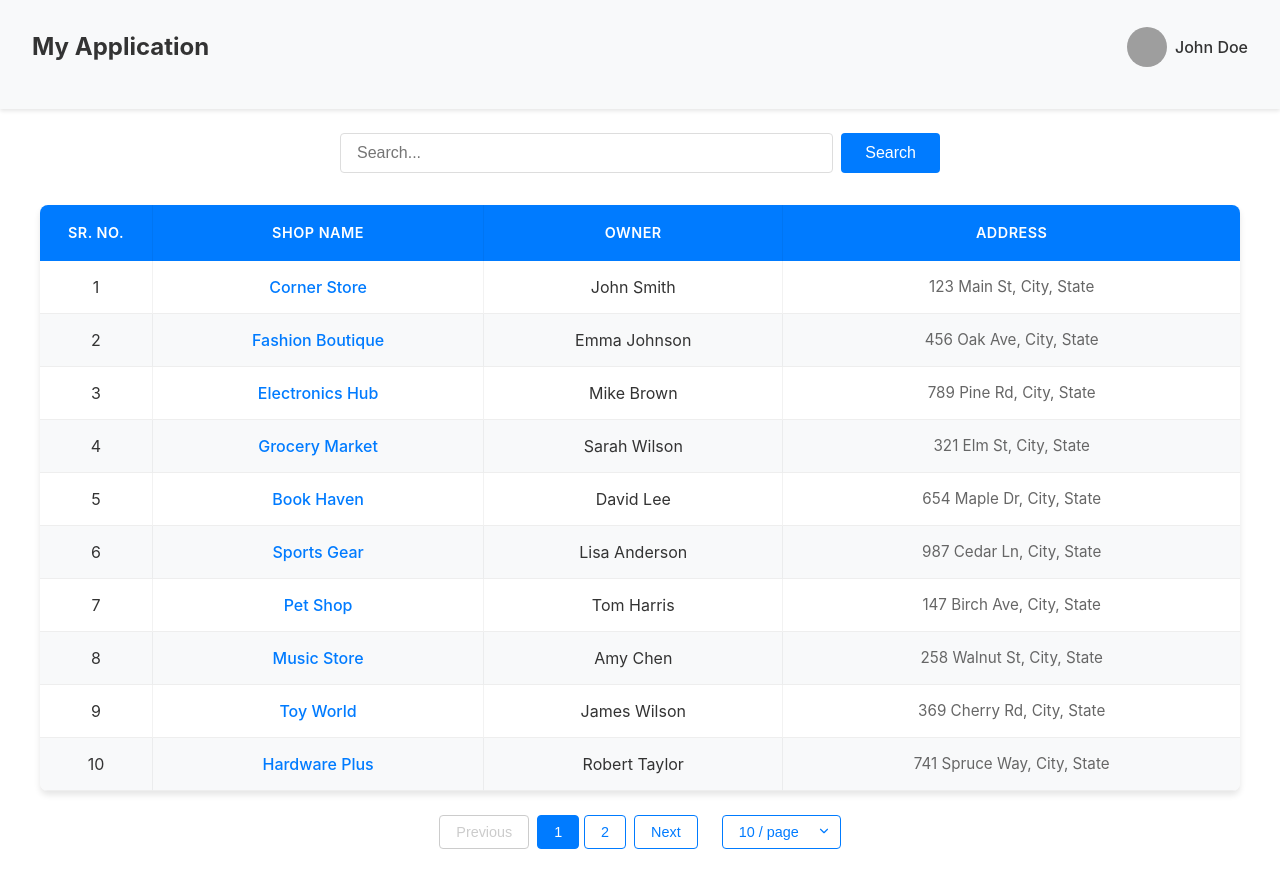
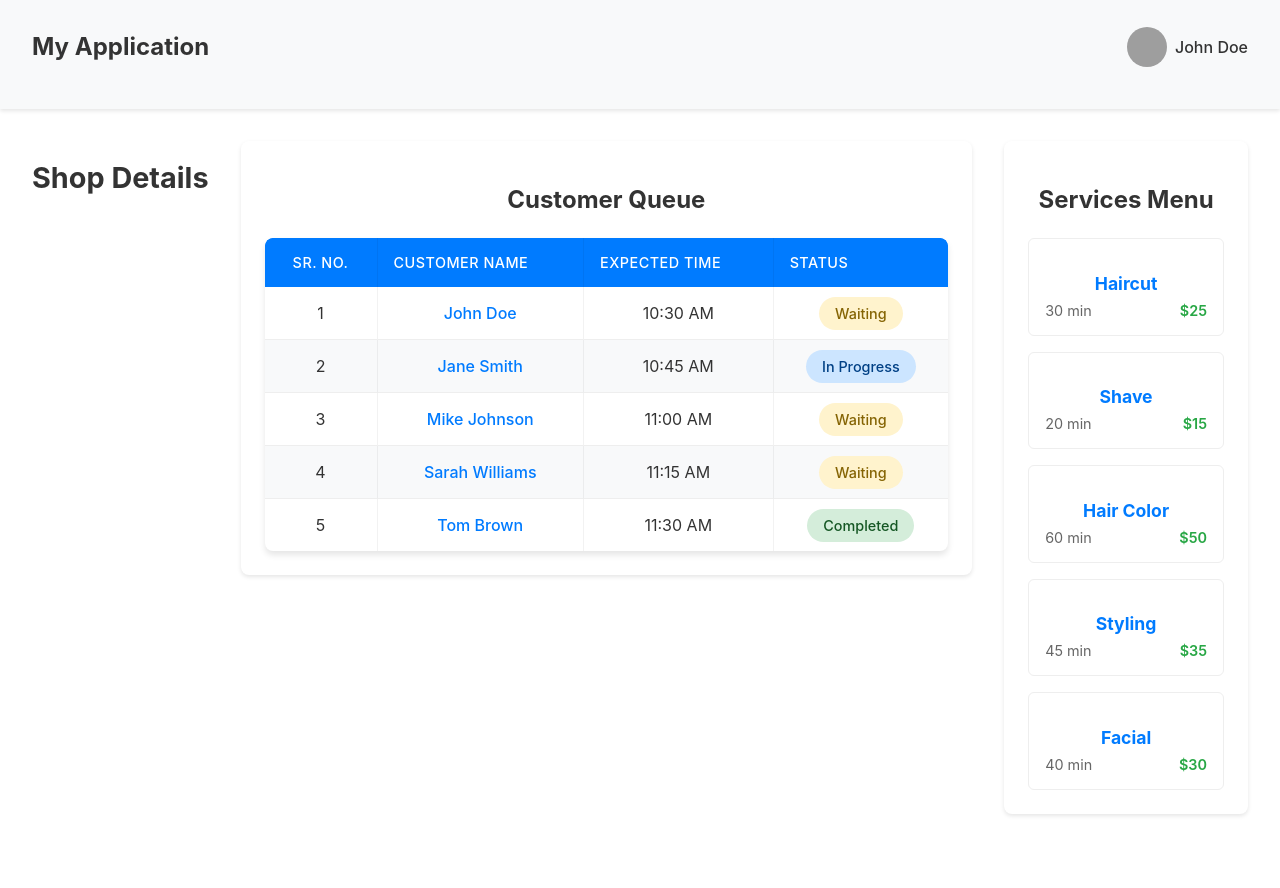
Before and after one commit to vansh017/Appointment-Manager-FE, a React (Create React App) app in the folder appointment-manager/: page /shop/1 in a window 1280 px wide. Shown: the top 888 px of the page. Built offline with nearby package versions, Linux system fonts and the light colour scheme; grey boxes are pictures that could not be loaded.

Commit message:
navigation added for shop details to queue

```diff
--- a/appointment-manager/package.json
+++ b/appointment-manager/package.json
@@ -8,6 +8,7 @@
     "@testing-library/user-event": "^13.5.0",
     "react": "^18.3.1",
     "react-dom": "^18.3.1",
+    "react-router-dom": "^6.28.0",
     "react-scripts": "5.0.1",
     "web-vitals": "^2.1.4"
   },
--- a/appointment-manager/src/App.js
+++ b/appointment-manager/src/App.js
@@ -1,11 +1,18 @@
+import { BrowserRouter as Router, Routes, Route } from "react-router-dom";
+import Home from "./pages/Home";
+import ShopDetails from "./pages/ShopDetails";
 import "./App.css";
-import Home from "./pages/Home";
 
 function App() {
   return (
-    <div className="App">
-      <Home />
-    </div>
+    <Router>
+      <div className="App">
+        <Routes>
+          <Route path="/" element={<Home />} />
+          <Route path="/shop/:shopId" element={<ShopDetails />} />
+        </Routes>
+      </div>
+    </Router>
   );
 }
 
--- /dev/null
+++ b/appointment-manager/src/components/CustomerQueue/CustomerQueue.css
@@ -0,0 +1,64 @@
+.customer-queue {
+  background-color: white;
+  border-radius: 8px;
+  box-shadow: 0 2px 4px rgba(0, 0, 0, 0.1);
+  padding: 1.5rem;
+}
+
+.customer-queue h2 {
+  color: #333;
+  margin-bottom: 1.5rem;
+}
+
+table {
+  width: 100%;
+  border-collapse: separate;
+  border-spacing: 0;
+}
+
+th {
+  background-color: #007bff;
+  color: white;
+  padding: 1rem;
+  text-align: left;
+  font-weight: 500;
+}
+
+th:first-child {
+  border-top-left-radius: 8px;
+}
+
+th:last-child {
+  border-top-right-radius: 8px;
+}
+
+td {
+  padding: 1rem;
+  border-bottom: 1px solid #eee;
+}
+
+tr:last-child td {
+  border-bottom: none;
+}
+
+.status-badge {
+  padding: 0.5rem 1rem;
+  border-radius: 20px;
+  font-size: 0.9rem;
+  font-weight: 500;
+}
+
+.status-waiting {
+  background-color: #fff3cd;
+  color: #856404;
+}
+
+.status-progress {
+  background-color: #cce5ff;
+  color: #004085;
+}
+
+.status-completed {
+  background-color: #d4edda;
+  color: #155724;
+}
--- /dev/null
+++ b/appointment-manager/src/components/CustomerQueue/CustomerQueue.js
@@ -0,0 +1,74 @@
+import React from "react";
+import "./CustomerQueue.css";
+
+const CustomerQueue = () => {
+  const queueData = [
+    { id: 1, name: "John Doe", expectedTime: "10:30 AM", status: "Waiting" },
+    {
+      id: 2,
+      name: "Jane Smith",
+      expectedTime: "10:45 AM",
+      status: "In Progress",
+    },
+    {
+      id: 3,
+      name: "Mike Johnson",
+      expectedTime: "11:00 AM",
+      status: "Waiting",
+    },
+    {
+      id: 4,
+      name: "Sarah Williams",
+      expectedTime: "11:15 AM",
+      status: "Waiting",
+    },
+    { id: 5, name: "Tom Brown", expectedTime: "11:30 AM", status: "Completed" },
+  ];
+
+  const getStatusClass = (status) => {
+    switch (status.toLowerCase()) {
+      case "waiting":
+        return "status-waiting";
+      case "in progress":
+        return "status-progress";
+      case "completed":
+        return "status-completed";
+      default:
+        return "";
+    }
+  };
+
+  return (
+    <div className="customer-queue">
+      <h2>Customer Queue</h2>
+      <table>
+        <thead>
+          <tr>
+            <th>Sr. No.</th>
+            <th>Customer Name</th>
+            <th>Expected Time</th>
+            <th>Status</th>
+          </tr>
+        </thead>
+        <tbody>
+          {queueData.map((customer, index) => (
+            <tr key={customer.id}>
+              <td>{index + 1}</td>
+              <td>{customer.name}</td>
+              <td>{customer.expectedTime}</td>
+              <td>
+                <span
+                  className={`status-badge ${getStatusClass(customer.status)}`}
+                >
+                  {customer.status}
+                </span>
+              </td>
+            </tr>
+          ))}
+        </tbody>
+      </table>
+    </div>
+  );
+};
+
+export default CustomerQueue;
--- a/appointment-manager/src/components/ShopList/ShopList.css
+++ b/appointment-manager/src/components/ShopList/ShopList.css
@@ -163,3 +163,14 @@ td:not(:last-child) {
     margin-left: 0;
   }
 }
+
+.shop-row {
+  cursor: pointer;
+  transition: all 0.2s ease;
+}
+
+.shop-row:hover {
+  background-color: #e6f2ff;
+  transform: translateX(6px);
+  box-shadow: -6px 0 8px -8px rgba(0, 0, 0, 0.2);
+}
--- a/appointment-manager/src/components/ShopList/ShopList.js
+++ b/appointment-manager/src/components/ShopList/ShopList.js
@@ -1,7 +1,9 @@
 import React, { useState } from "react";
+import { useNavigate } from "react-router-dom";
 import "./ShopList.css";
 
 const ShopList = () => {
+  const navigate = useNavigate();
   // Sample data with 15 shops
   const shops = [
     {
@@ -116,6 +118,10 @@ const ShopList = () => {
     setCurrentPage(1); // Reset to first page when changing items per page
   };
 
+  const handleShopClick = (shopId) => {
+    navigate(`/shop/${shopId}`);
+  };
+
   return (
     <div className="shop-list">
       <table>
@@ -129,7 +135,11 @@ const ShopList = () => {
         </thead>
         <tbody>
           {currentItems.map((shop, index) => (
-            <tr key={shop.id}>
+            <tr
+              key={shop.id}
+              onClick={() => handleShopClick(shop.id)}
+              className="shop-row"
+            >
               <td>{indexOfFirstItem + index + 1}</td>
               <td>{shop.name}</td>
               <td>{shop.owner}</td>
--- /dev/null
+++ b/appointment-manager/src/components/ShopMenu/ShopMenu.css
@@ -0,0 +1,51 @@
+.shop-menu {
+  background-color: white;
+  border-radius: 8px;
+  box-shadow: 0 2px 4px rgba(0, 0, 0, 0.1);
+  padding: 1.5rem;
+}
+
+.shop-menu h2 {
+  color: #333;
+  margin-bottom: 1.5rem;
+}
+
+.menu-items {
+  display: flex;
+  flex-direction: column;
+  gap: 1rem;
+}
+
+.menu-item {
+  padding: 1rem;
+  border: 1px solid #eee;
+  border-radius: 6px;
+  transition: all 0.2s ease;
+}
+
+.menu-item:hover {
+  border-color: #007bff;
+  transform: translateY(-2px);
+}
+
+.menu-item h3 {
+  color: #007bff;
+  margin-bottom: 0.5rem;
+  font-size: 1.1rem;
+}
+
+.item-details {
+  display: flex;
+  justify-content: space-between;
+  color: #666;
+  font-size: 0.9rem;
+}
+
+.duration {
+  color: #666;
+}
+
+.price {
+  font-weight: 600;
+  color: #28a745;
+}
--- /dev/null
+++ b/appointment-manager/src/components/ShopMenu/ShopMenu.js
@@ -0,0 +1,31 @@
+import React from "react";
+import "./ShopMenu.css";
+
+const ShopMenu = () => {
+  const menuItems = [
+    { id: 1, item: "Haircut", duration: "30 min", price: "$25" },
+    { id: 2, item: "Shave", duration: "20 min", price: "$15" },
+    { id: 3, item: "Hair Color", duration: "60 min", price: "$50" },
+    { id: 4, item: "Styling", duration: "45 min", price: "$35" },
+    { id: 5, item: "Facial", duration: "40 min", price: "$30" },
+  ];
+
+  return (
+    <div className="shop-menu">
+      <h2>Services Menu</h2>
+      <div className="menu-items">
+        {menuItems.map((item) => (
+          <div key={item.id} className="menu-item">
+            <h3>{item.item}</h3>
+            <div className="item-details">
+              <span className="duration">{item.duration}</span>
+              <span className="price">{item.price}</span>
+            </div>
+          </div>
+        ))}
+      </div>
+    </div>
+  );
+};
+
+export default ShopMenu;
--- /dev/null
+++ b/appointment-manager/src/pages/ShopDetails.css
@@ -0,0 +1,31 @@
+.shop-details {
+  display: flex;
+  padding: 2rem;
+  gap: 2rem;
+  min-height: calc(100vh - 64px);
+}
+
+.shop-info {
+  margin-bottom: 2rem;
+}
+
+.shop-info h1 {
+  color: #333;
+  font-size: 1.8rem;
+  margin-bottom: 1rem;
+}
+
+.queue-section {
+  flex: 3; /* 75% */
+}
+
+.menu-section {
+  flex: 1; /* 25% */
+}
+
+@media (max-width: 768px) {
+  .shop-details {
+    flex-direction: column;
+    padding: 1rem;
+  }
+}
--- /dev/null
+++ b/appointment-manager/src/pages/ShopDetails.js
@@ -0,0 +1,30 @@
+import React from "react";
+import { useParams } from "react-router-dom";
+import CustomerQueue from "../components/CustomerQueue/CustomerQueue";
+import ShopMenu from "../components/ShopMenu/ShopMenu";
+import Header from "../components/Header/Header";
+import "./ShopDetails.css";
+
+const ShopDetails = () => {
+  const { shopId } = useParams();
+
+  return (
+    <div>
+      <Header />
+      <div className="shop-details">
+        <div className="shop-info">
+          <h1>Shop Details</h1>
+          {/* You can add shop information here using the shopId */}
+        </div>
+        <div className="queue-section">
+          <CustomerQueue shopId={shopId} />
+        </div>
+        <div className="menu-section">
+          <ShopMenu shopId={shopId} />
+        </div>
+      </div>
+    </div>
+  );
+};
+
+export default ShopDetails;
```
Also changed, not shown: 1 other file (tests, documents, lock files or other folders).
